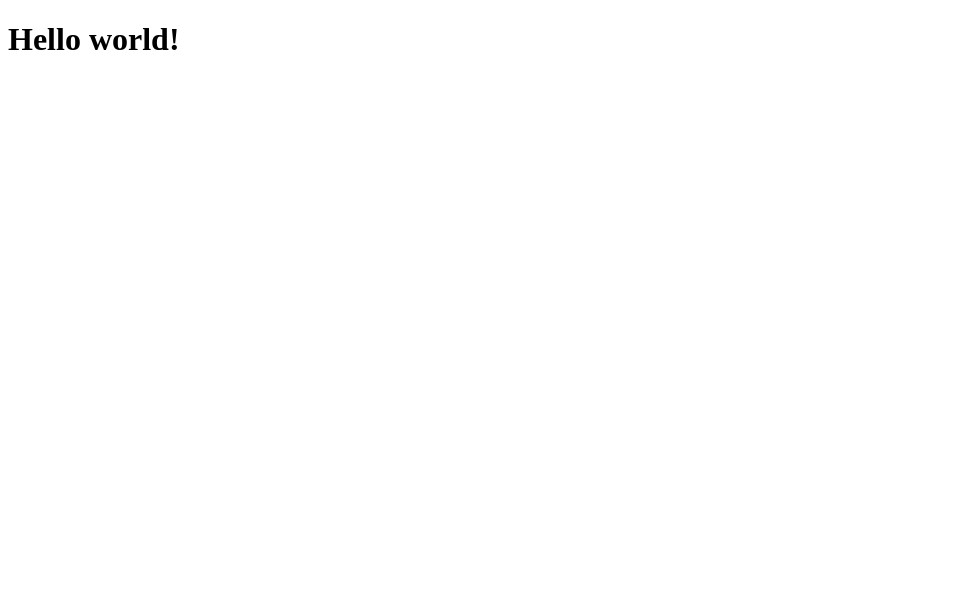
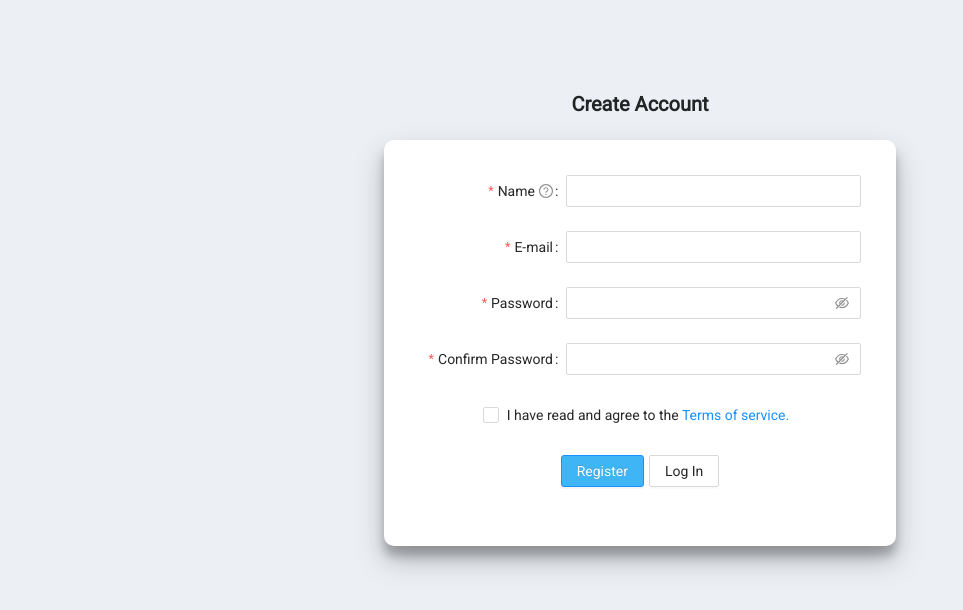
Before and after one commit to beingbiplov/Contact-Manager-FE, a React (Create React App) app: page /register in a window 1280 px wide. Shown: the top 610 px of the page, without its empty margins (0-963 px from the left). Built offline with nearby package versions, Linux system fonts and the light colour scheme.

Commit message:
design registration page

```diff
--- a/package.json
+++ b/package.json
@@ -10,8 +10,10 @@
     "@types/node": "^16.11.48",
     "@types/react": "^18.0.17",
     "@types/react-dom": "^18.0.6",
+    "antd": "^4.22.4",
     "react": "^18.2.0",
     "react-dom": "^18.2.0",
+    "react-router-dom": "^6.3.0",
     "react-scripts": "5.0.1",
     "typescript": "^4.7.4",
     "web-vitals": "^2.1.4"
--- a/src/App.tsx
+++ b/src/App.tsx
@@ -1,9 +1,13 @@
+import React from "react";
+
+import "./styles/app.css";
+
+import AppRoutes from "./routes/AppRoutes";
+
 function App() {
   return (
-    <div className="App">
-      <header className="App-header">
-        <h1>Hello world!</h1>
-      </header>
+    <div>
+      <AppRoutes />
     </div>
   );
 }
--- /dev/null
+++ b/src/components/errorResponse/PageNotFound.tsx
@@ -0,0 +1,20 @@
+import { Button, Result } from "antd";
+import React from "react";
+import { Link } from "react-router-dom";
+
+const PageNotFound: React.FC = () => (
+  <Result
+    status="404"
+    title="404"
+    subTitle="Sorry, the page you visited does not exist."
+    extra={
+      <Link to="/">
+        <Button className="primaryBtn" type="primary">
+          Back Home
+        </Button>
+      </Link>
+    }
+  />
+);
+
+export default PageNotFound;
--- /dev/null
+++ b/src/components/forms/UserRegistrationForm.tsx
@@ -0,0 +1,101 @@
+import { Checkbox, Form, Input } from "antd";
+import React from "react";
+
+import { tailFormItemLayout } from "./common";
+
+const App: React.FC = () => {
+  return (
+    <React.Fragment>
+      <Form.Item
+        name="name"
+        label="Name"
+        tooltip="What do you want others to call you?"
+        rules={[
+          {
+            required: true,
+            message: "Please input your name!",
+            whitespace: true,
+          },
+        ]}
+      >
+        <Input />
+      </Form.Item>
+
+      <Form.Item
+        name="email"
+        label="E-mail"
+        rules={[
+          {
+            type: "email",
+            message: "The input is not valid E-mail!",
+          },
+          {
+            required: true,
+            message: "Please input your E-mail!",
+          },
+        ]}
+      >
+        <Input />
+      </Form.Item>
+
+      <Form.Item
+        name="password"
+        label="Password"
+        rules={[
+          {
+            required: true,
+            message: "Please input your password!",
+          },
+        ]}
+        hasFeedback
+      >
+        <Input.Password />
+      </Form.Item>
+
+      <Form.Item
+        name="confirm"
+        label="Confirm Password"
+        dependencies={["password"]}
+        hasFeedback
+        rules={[
+          {
+            required: true,
+            message: "Please confirm your password!",
+          },
+          ({ getFieldValue }) => ({
+            validator(_, value) {
+              if (!value || getFieldValue("password") === value) {
+                return Promise.resolve();
+              }
+              return Promise.reject(
+                new Error("The two passwords that you entered do not match!")
+              );
+            },
+          }),
+        ]}
+      >
+        <Input.Password />
+      </Form.Item>
+
+      <Form.Item
+        name="agreement"
+        valuePropName="checked"
+        rules={[
+          {
+            validator: (_, value) =>
+              value
+                ? Promise.resolve()
+                : Promise.reject(new Error("Should accept agreement")),
+          },
+        ]}
+        {...tailFormItemLayout}
+      >
+        <Checkbox>
+          I have read and agree to the <a href="">Terms of service.</a>
+        </Checkbox>
+      </Form.Item>
+    </React.Fragment>
+  );
+};
+
+export default App;
--- /dev/null
+++ b/src/components/forms/common.ts
@@ -0,0 +1,22 @@
+export const formItemLayout = {
+  labelCol: {
+    xs: { span: 24 },
+    sm: { span: 8 },
+  },
+  wrapperCol: {
+    xs: { span: 24 },
+    sm: { span: 16 },
+  },
+};
+export const tailFormItemLayout = {
+  wrapperCol: {
+    xs: {
+      span: 24,
+      offset: 0,
+    },
+    sm: {
+      span: 24,
+      offset: 0,
+    },
+  },
+};
--- /dev/null
+++ b/src/components/userRegistration/UserRegistration.tsx
@@ -0,0 +1,46 @@
+import React from "react";
+import { Form, Typography, Button } from "antd";
+
+import "./styles/userRegistration.css";
+import UserRegistrationForm from "../forms/UserRegistrationForm";
+import { formItemLayout, tailFormItemLayout } from "../forms/common";
+
+const { Title } = Typography;
+
+const UserRegistration: React.FC = () => {
+  const [form] = Form.useForm();
+
+  const onFinish = (values: any) => {
+    console.log("Received values of form: ", values);
+  };
+  return (
+    <div>
+      <Title className="container_title centered_text" level={4}>
+        Create Account{" "}
+      </Title>
+      <div className="container">
+        <Form
+          {...formItemLayout}
+          form={form}
+          name="register"
+          onFinish={onFinish}
+          scrollToFirstError
+        >
+          <UserRegistrationForm />
+          <Form.Item {...tailFormItemLayout}>
+            <Button
+              className="primaryBtn mr-5"
+              type="primary"
+              htmlType="submit"
+            >
+              Register
+            </Button>
+            <Button className="defaultBtn">Log In</Button>
+          </Form.Item>
+        </Form>
+      </div>
+    </div>
+  );
+};
+
+export default UserRegistration;
--- /dev/null
+++ b/src/components/userRegistration/styles/userRegistration.css
@@ -0,0 +1,15 @@
+
+.container{
+  width: 40%;
+  background-color: white;
+  text-align: center;
+  padding: 35px 35px;
+  box-sizing: border-box;
+  margin: 0 auto;
+  border-radius: 10px;
+  box-shadow: 0 14px 28px rgba(0, 0, 0, 0.25), 0 10px 10px rgba(0, 0, 0, 0.22);
+}
+
+.container_title{
+  padding: 7% 0 1% 0;
+}
--- a/src/index.tsx
+++ b/src/index.tsx
@@ -2,6 +2,8 @@ import React from "react";
 import ReactDOM from "react-dom/client";
 import App from "./App";
 import reportWebVitals from "./reportWebVitals";
+import "./styles/index.css";
+import "./styles/common.css";
 
 const root = ReactDOM.createRoot(
   document.getElementById("root") as HTMLElement
--- /dev/null
+++ b/src/routes/AppRoutes.tsx
@@ -0,0 +1,17 @@
+import { BrowserRouter, Routes, Route } from "react-router-dom";
+
+import UserRegistration from "../components/userRegistration/UserRegistration";
+import PageNotFound from "../components/errorResponse/PageNotFound";
+
+function AppRoutes() {
+  return (
+    <BrowserRouter>
+      <Routes>
+        <Route path="/register" element={<UserRegistration />} />
+        <Route path="*" element={<PageNotFound />} />
+      </Routes>
+    </BrowserRouter>
+  );
+}
+
+export default AppRoutes;
--- /dev/null
+++ b/src/styles/app.css
@@ -0,0 +1 @@
+@import '~antd/dist/antd.css';
--- /dev/null
+++ b/src/styles/common.css
@@ -0,0 +1,7 @@
+.mr-5 {
+  margin-right: 5px;
+}
+
+.centered_text {
+  text-align: center;
+}
--- /dev/null
+++ b/src/styles/index.css
@@ -0,0 +1,24 @@
+@import url('https://fonts.googleapis.com/css2?family=Roboto&display=swap');
+
+:root{
+  --primary-color: #3fb5f5
+}
+
+body {
+  margin: 0;
+  padding: 0;
+  box-sizing: border-box;
+  font-family: 'Roboto', sans-serif;
+  background-color: #ecf0f5;
+
+}
+
+.primaryBtn{
+  background-color: var(--primary-color);
+  border-radius: 3px;
+}
+
+.defaultBtn:hover {
+  color: var(--primary-color);
+  border-color: var(--primary-color);
+}
```
Also changed, not shown: 1 other file (tests, documents, lock files or other folders).
